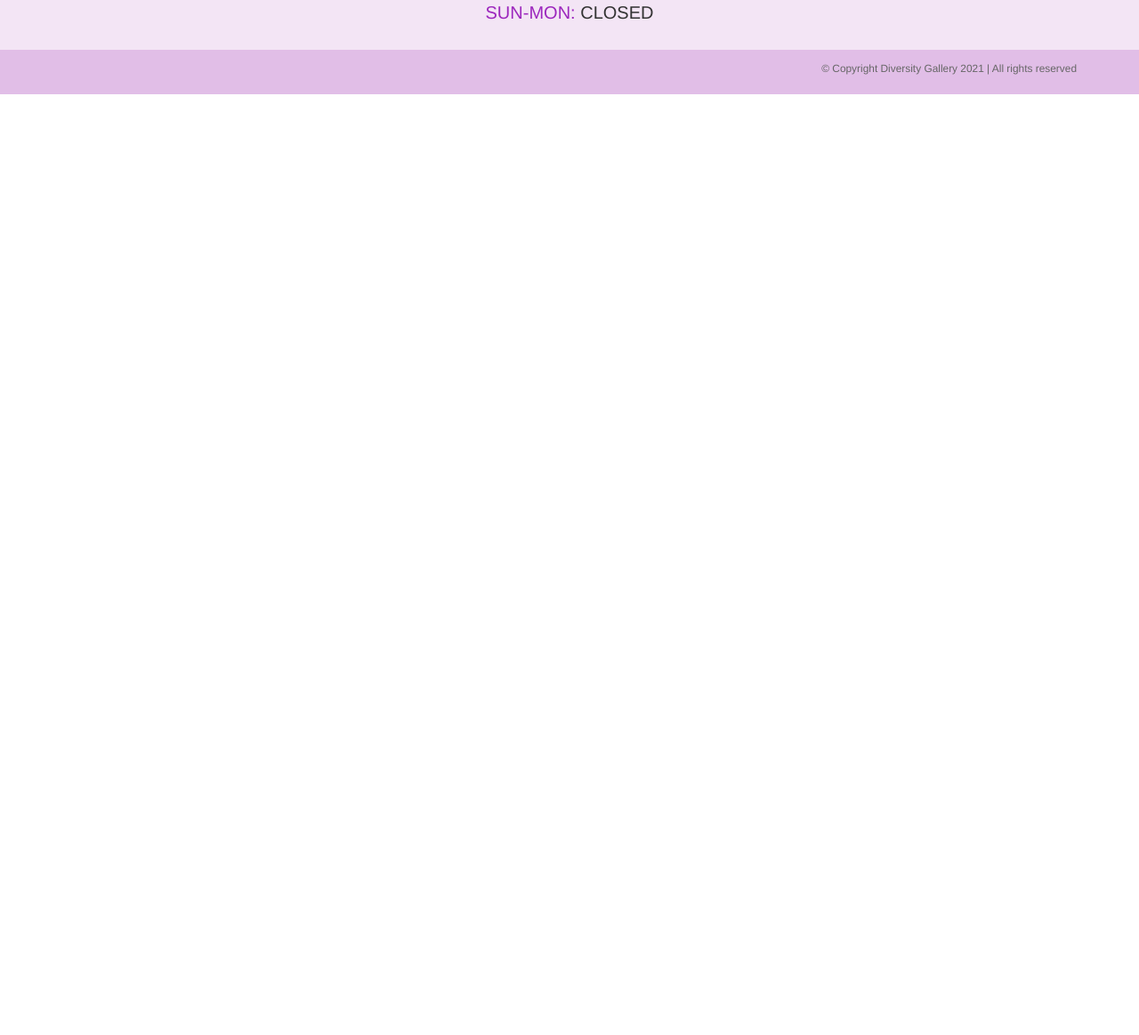
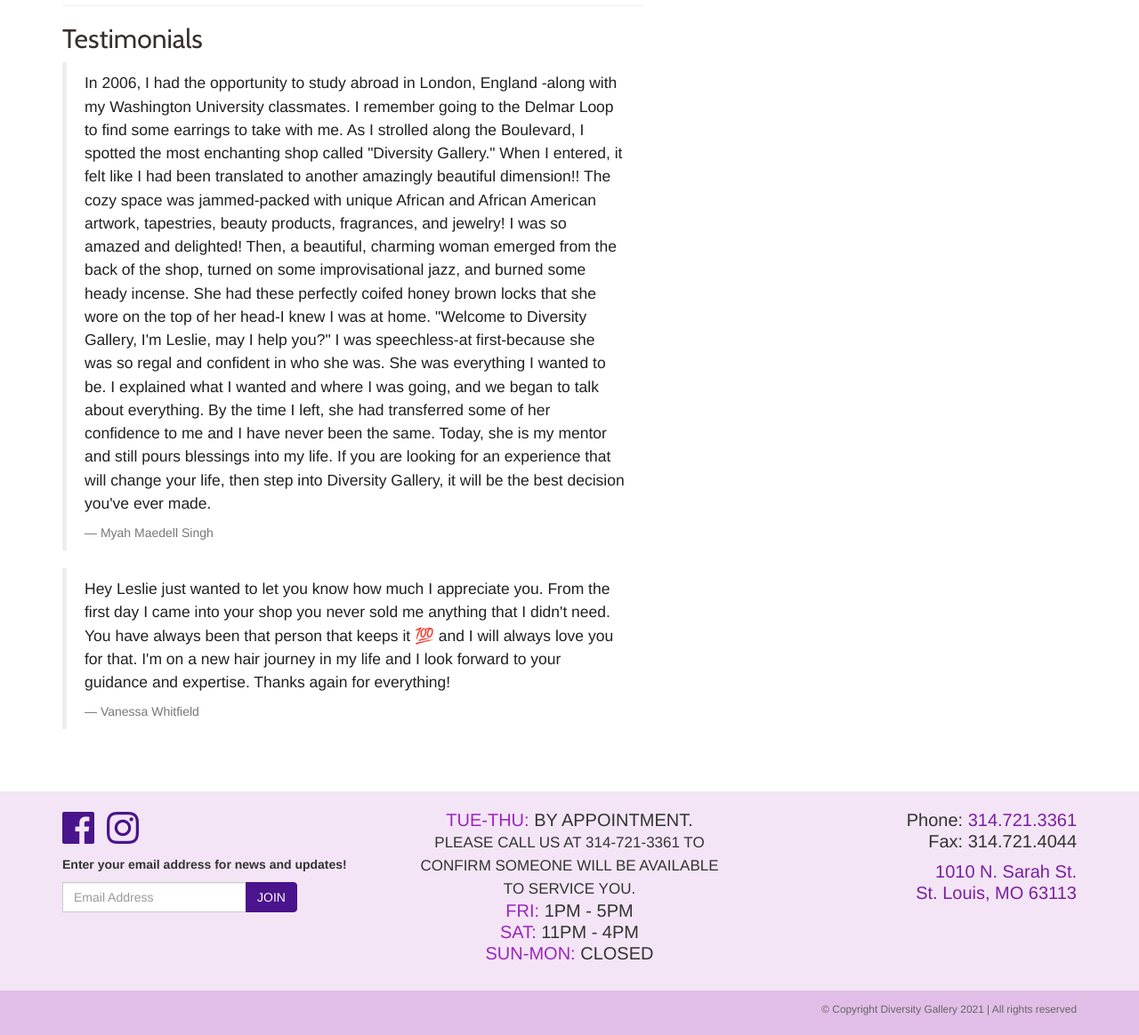
Before and after one commit to bitPimps/diversitygallerystl.com, a PHP site: page /about/index.php in a window 1280 px wide. Shown: the part 1323-2487 px from the top of the page at 89% size. Before the commit the page ends 1429 px from the top, so only its background shows below. Run offline with PHP 8.4, Linux system fonts and the light colour scheme; some libraries are stand-ins or nearby versions.

Commit message:
Add STL Made and Testimonials
Added STL Made video and link.
Added Testimonials.

```diff
--- a/wwwRoot/about/index.php
+++ b/wwwRoot/about/index.php
@@ -16,7 +16,7 @@
 		</div><!-- /jumbotron -->
 		<main role="main">
 			<div class="band">
-				<div class="container">
+				<div class="container pb-5">
 					<h1 class="text-uppercase heading-1">
 						<span>About Leslie Christian-Wilson</span>
 					</h1>
@@ -25,6 +25,22 @@
 							<p>Leslie was born and raised in St. Louis, where she currently lives with her husband AJ and youngest daughter, Skylar (10). Her family also includes two more daughters, Kamille (30) and Ashley (29). Before beginning her entrepreneurial journey in 2000, Leslie worked in healthcare administration and became a licensed Real Estate Agent.</p>
 							<p>Since opening Diversity Gallery, Leslie has been very active within her community, consulting other local businesses and performing leadership roles. She wears many hats, including Natural Hair Stylist, Fashion and Jewelry Designer, Event Planner, Motivational Speaker and Lifestyle Coach.</p>
 							<p>Leslie is grateful for her family, friends, and community for their unwavering support of Diversity Gallery. It's because of them that Diversity Gallery has continued to thrive for almost two decades.</p>
+							<hr>
+							<h2>St. Louis Made Feature</h2>
+							<p>Read the <a href="https://thestl.com/community/empowering-the-community/" target="_blank"><em>Empowering the Community</em></a> article featuring Leslie!</p>
+							<div class="embed-responsive embed-responsive-16by9">
+								<iframe class="embed-responsive-item" src="https://www.youtube.com/embed/Zps-NnZlzoA?rel=0" allowfullscreen></iframe>
+							</div>
+							<hr>
+							<h2>Testimonials</h2>
+							<blockquote>
+								<p>In 2006, I had the opportunity to study abroad in London, England -along with my Washington University classmates. I remember going to the Delmar Loop to find some earrings to take with me. As I strolled along the Boulevard, I spotted the most enchanting shop called "Diversity Gallery."  When I entered, it felt like I had been translated to another amazingly beautiful dimension!! The cozy space was jammed-packed with unique African and African American artwork, tapestries, beauty products, fragrances, and jewelry! I was so amazed and delighted! Then, a beautiful, charming woman emerged from the back of the shop, turned on some improvisational jazz, and burned some heady incense. She had these perfectly coifed honey brown locks that she wore on the top of her head-I knew I was at home. "Welcome to Diversity Gallery, I'm Leslie, may I help you?" I was speechless-at first-because she was so regal and confident in who she was. She was everything I wanted to be. I explained what I wanted and where I was going, and we began to talk about everything. By the time I left, she had transferred some of her confidence to me and I have never been the same. Today, she is my mentor and still pours blessings into my life. If you are looking for an experience that will change your life, then step into Diversity Gallery, it will be the best decision you've ever made.</p>
+								<footer>Myah Maedell Singh</footer>
+							</blockquote>
+							<blockquote>
+								<p>Hey Leslie just wanted to let you know how much I appreciate you. From the first day I came into your shop you never sold me anything that I didn't need. You have always been that person that keeps it 💯 and I will always love you for that. I'm  on a new hair journey in my life and I look forward to your guidance and expertise. Thanks again for everything!</p>
+								<footer>Vanessa Whitfield</footer>
+							</blockquote>
 						</div>
 						<div class="col-md-5">
 							<div class="thumbnail">
```
